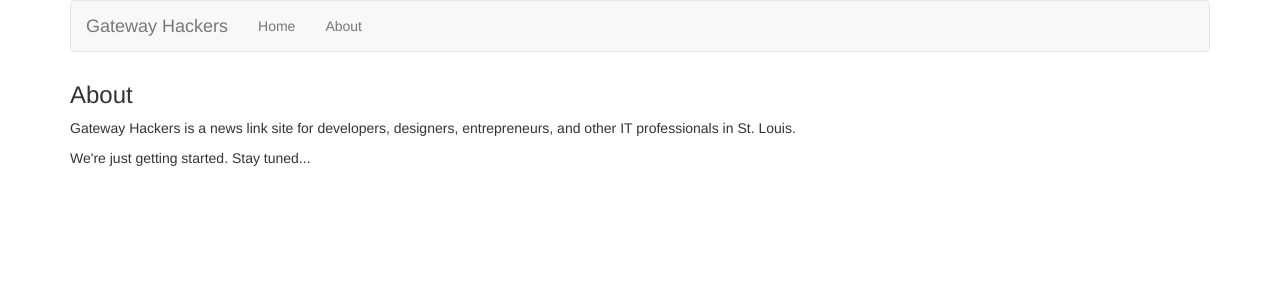
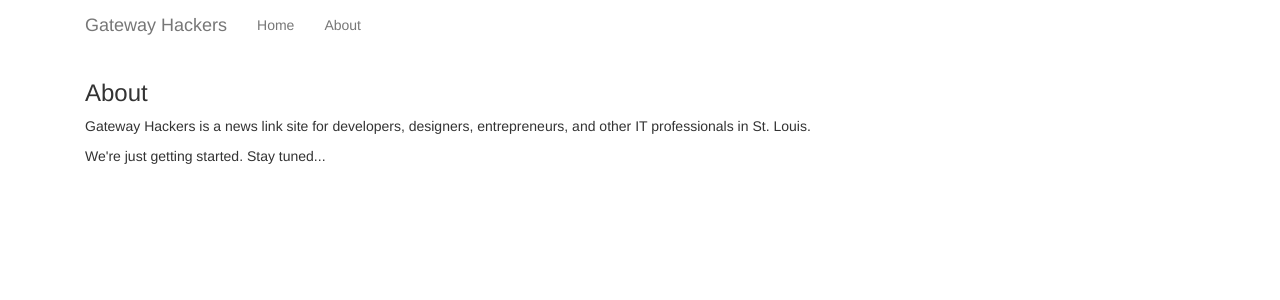
Before and after one commit to inchingforward/gh, a Django app: page /about/ in a window 1280 px wide. Shown: the top 300 px of the page. Run offline with Django 3.2, Linux system fonts and the light colour scheme; parts of the project's set-up code (start-up, migrations or seed data) failed here and were passed over.

Commit message:
UI tweaks.

```diff
--- a/gh/static/css/gh.css
+++ b/gh/static/css/gh.css
@@ -1,3 +1,12 @@
 .content {
     margin-top: 30px;
 }
+
+.navbar {
+    background-color: #fff;
+    border: 0;
+}
+
+.content {
+    margin-left: 15px;
+}
```
